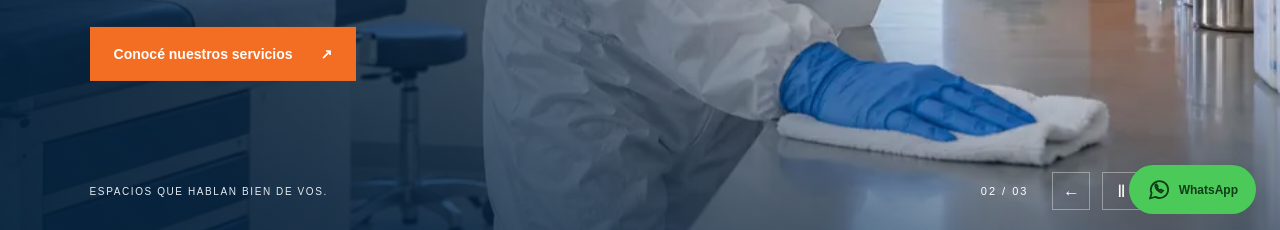
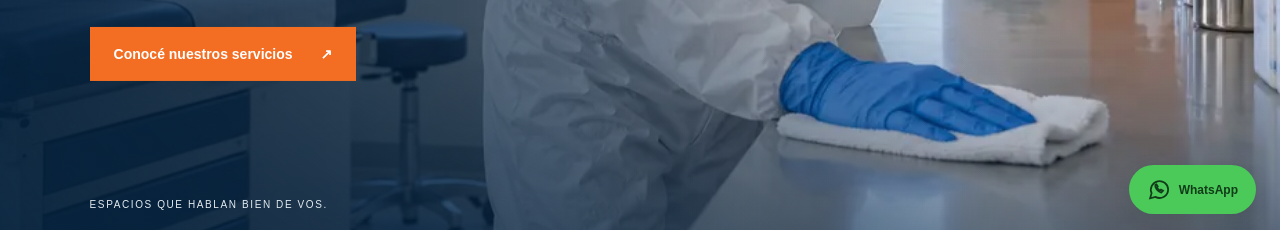
Before and after one commit to equantum-py/limpiarte, a plain HTML site: page index.html in a window 1280 px wide. Shown: the part 564-794 px from the top of the page. Drawn offline with Linux system fonts and the light colour scheme.

Commit message:
Quitar contador y controles visibles del banner

```diff
--- a/index.html
+++ b/index.html
@@ -7,7 +7,7 @@
 <article class="hero-slide is-active" aria-label="1 de 3"><img src="assets/servicio-limpieza.webp" alt="Limpieza de una oficina moderna, imagen ilustrativa" fetchpriority="high" width="960" height="640"><div class="hero-shade"></div><div class="hero-copy"><span class="eyebrow">LIMPIEZA PROFESIONAL PARA EMPRESAS</span><h1>Tu empresa avanza.<br><em>Nosotros cuidamos<br>tus espacios.</em></h1><p>Limpieza y mantenimiento para que puedas enfocarte en lo que hacés mejor.</p><a class="button orange" href="#contacto">Hablemos de tu empresa <span>↗</span></a></div></article>
 <article class="hero-slide" aria-label="2 de 3" aria-hidden="true" inert><img src="assets/servicio-desinfeccion.webp" alt="Desinfección de superficies, imagen ilustrativa" width="960" height="640"><div class="hero-shade"></div><div class="hero-copy"><span class="eyebrow">CUIDADO DE LOS AMBIENTES</span><h2>El bienestar empieza<br><em>por un espacio<br>bien cuidado.</em></h2><p>Consultá por limpieza y desinfección según las necesidades de tu empresa.</p><a class="button orange" href="#servicios">Conocé nuestros servicios <span>↗</span></a></div></article>
 <article class="hero-slide" aria-label="3 de 3" aria-hidden="true" inert><img src="assets/servicio-vidrios.webp" alt="Limpieza de ventanales en un edificio, imagen ilustrativa" width="960" height="640"><div class="hero-shade"></div><div class="hero-copy"><span class="eyebrow">SERVICIOS ESPECIALIZADOS</span><h2>Una buena imagen.<br><em>Desde cada<br>detalle.</em></h2><p>Vidrios, exteriores y mantenimiento: conversemos sobre lo que necesita tu espacio.</p><a class="button orange" href="#contacto">Solicitar una propuesta <span>↗</span></a></div></article>
-</div><div class="hero-bottom"><span>ESPACIOS QUE HABLAN BIEN DE VOS.</span><div class="slider-controls"><span id="slide-number">01 / 03</span><button id="previous" aria-label="Diapositiva anterior">←</button><button id="pause" aria-label="Pausar carrusel" aria-pressed="false">Ⅱ</button><button id="next" aria-label="Diapositiva siguiente">→</button></div></div><div class="hero-progress"><span></span></div></section>
+</div><div class="hero-bottom"><span>ESPACIOS QUE HABLAN BIEN DE VOS.</span></div><div class="hero-progress"><span></span></div></section>
 <div class="intro-strip"><span>UN ALIADO PARA EL CUIDADO DE TUS ESPACIOS</span><p>Oficinas <i>·</i> Empresas <i>·</i> Instituciones</p><a href="#servicios">Encontrá tu solución <span>↓</span></a></div>
 <section class="section services" id="servicios"><div class="section-heading reveal"><div><span class="eyebrow blue">QUÉ PODEMOS HACER POR VOS</span><h2>Cada espacio necesita<br><span>su propia solución.</span></h2></div><p>Elegí el servicio que estás buscando.<br>Nos ocupamos de preparar una propuesta según tu necesidad.</p></div><div class="services-grid">
 <article class="service featured-service reveal"><img src="assets/servicio-limpieza.webp" alt="Limpieza de pisos en oficinas, imagen ilustrativa" width="960" height="640" loading="lazy"><div class="service-overlay"></div><div class="service-content"><span class="service-num">01 / LIMPIEZA</span><h3>Limpieza de empresas<br>y oficinas</h3><p>El cuidado cotidiano de tu lugar de trabajo.</p><button data-detail="0">Explorar servicio <span>↗</span></button></div></article>
--- a/servicios.js
+++ b/servicios.js
@@ -1,11 +1,9 @@
 'use strict';
 const $=s=>document.querySelector(s),$$=s=>[...document.querySelectorAll(s)];
 const reduced=matchMedia('(prefers-reduced-motion: reduce)');
-const slides=$$('.hero-slide');let active=0,timer,paused=false,hovered=false;
-function showSlide(index){active=(index+slides.length)%slides.length;slides.forEach((slide,i)=>{slide.classList.toggle('is-active',i===active);slide.setAttribute('aria-hidden',String(i!==active));slide.inert=i!==active;});$('#slide-number').textContent=String(active+1).padStart(2,'0')+' / 03';const bar=$('.hero-progress span');bar.style.animation='none';requestAnimationFrame(()=>{bar.style.animation='';});}
-function schedule(){clearInterval(timer);const stop=paused||hovered||reduced.matches||document.hidden||!!$('dialog[open]');$('.hero').classList.toggle('is-paused',stop);if(!stop)timer=setInterval(()=>showSlide(active+1),4000);}
-$('#next').onclick=()=>{showSlide(active+1);schedule();};$('#previous').onclick=()=>{showSlide(active-1);schedule();};
-$('#pause').onclick=()=>{paused=!paused;$('#pause').setAttribute('aria-pressed',String(paused));$('#pause').setAttribute('aria-label',paused?'Reanudar carrusel':'Pausar carrusel');$('#pause').textContent=paused?'▶':'Ⅱ';schedule();};
+const slides=$$('.hero-slide');let active=0,timer,hovered=false;
+function showSlide(index){active=(index+slides.length)%slides.length;slides.forEach((slide,i)=>{slide.classList.toggle('is-active',i===active);slide.setAttribute('aria-hidden',String(i!==active));slide.inert=i!==active;});const bar=$('.hero-progress span');bar.style.animation='none';requestAnimationFrame(()=>{bar.style.animation='';});}
+function schedule(){clearInterval(timer);const stop=hovered||reduced.matches||document.hidden||!!$('dialog[open]');$('.hero').classList.toggle('is-paused',stop);if(!stop)timer=setInterval(()=>showSlide(active+1),4000);}
 $('.hero').addEventListener('pointerenter',()=>{hovered=true;schedule();});$('.hero').addEventListener('pointerleave',()=>{hovered=false;schedule();});$('.hero').addEventListener('focusin',()=>{hovered=true;schedule();});$('.hero').addEventListener('focusout',e=>{if(!$('.hero').contains(e.relatedTarget)){hovered=false;schedule();}});document.addEventListener('visibilitychange',schedule);reduced.addEventListener('change',schedule);schedule();
 if(!reduced.matches&&'IntersectionObserver' in window){document.documentElement.classList.add('motion-ready');const observer=new IntersectionObserver(entries=>entries.forEach(e=>{if(e.isIntersecting){e.target.classList.add('is-visible');observer.unobserve(e.target);}}),{threshold:.08});$$('.reveal').forEach(el=>observer.observe(el));}
 const nav=$('#navigation'),menu=$('.menu');menu.onclick=()=>{const open=nav.classList.toggle('open');menu.setAttribute('aria-expanded',String(open));menu.setAttribute('aria-label',open?'Cerrar menú':'Abrir menú');};function closeMenu(){nav.classList.remove('open');menu.setAttribute('aria-expanded','false');menu.setAttribute('aria-label','Abrir menú');}$$('#navigation a').forEach(a=>a.addEventListener('click',closeMenu));document.addEventListener('keydown',e=>{if(e.key==='Escape'){closeMenu();}});
```
Also changed, not shown: REDISENO-SERVICIOS.md (+1 -1 lines).
